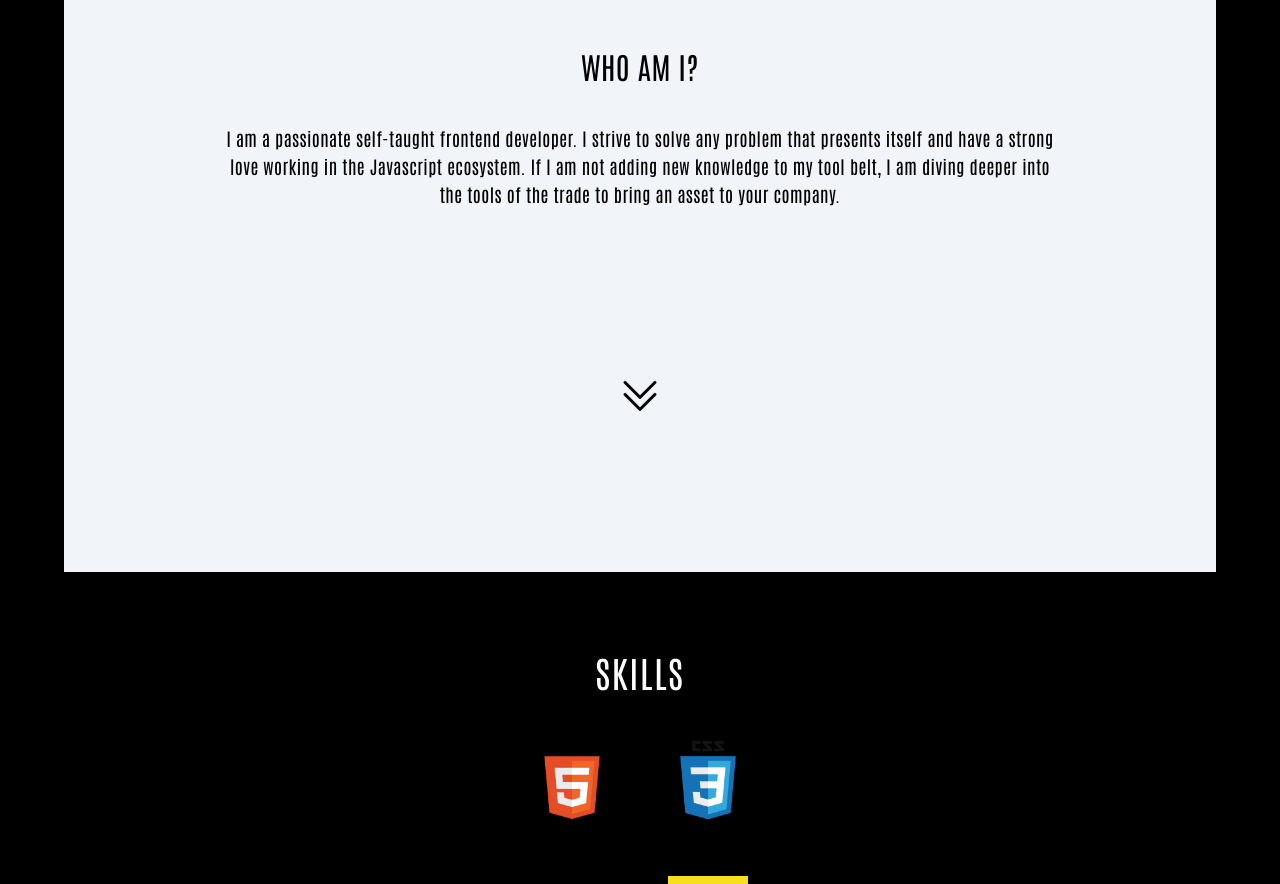
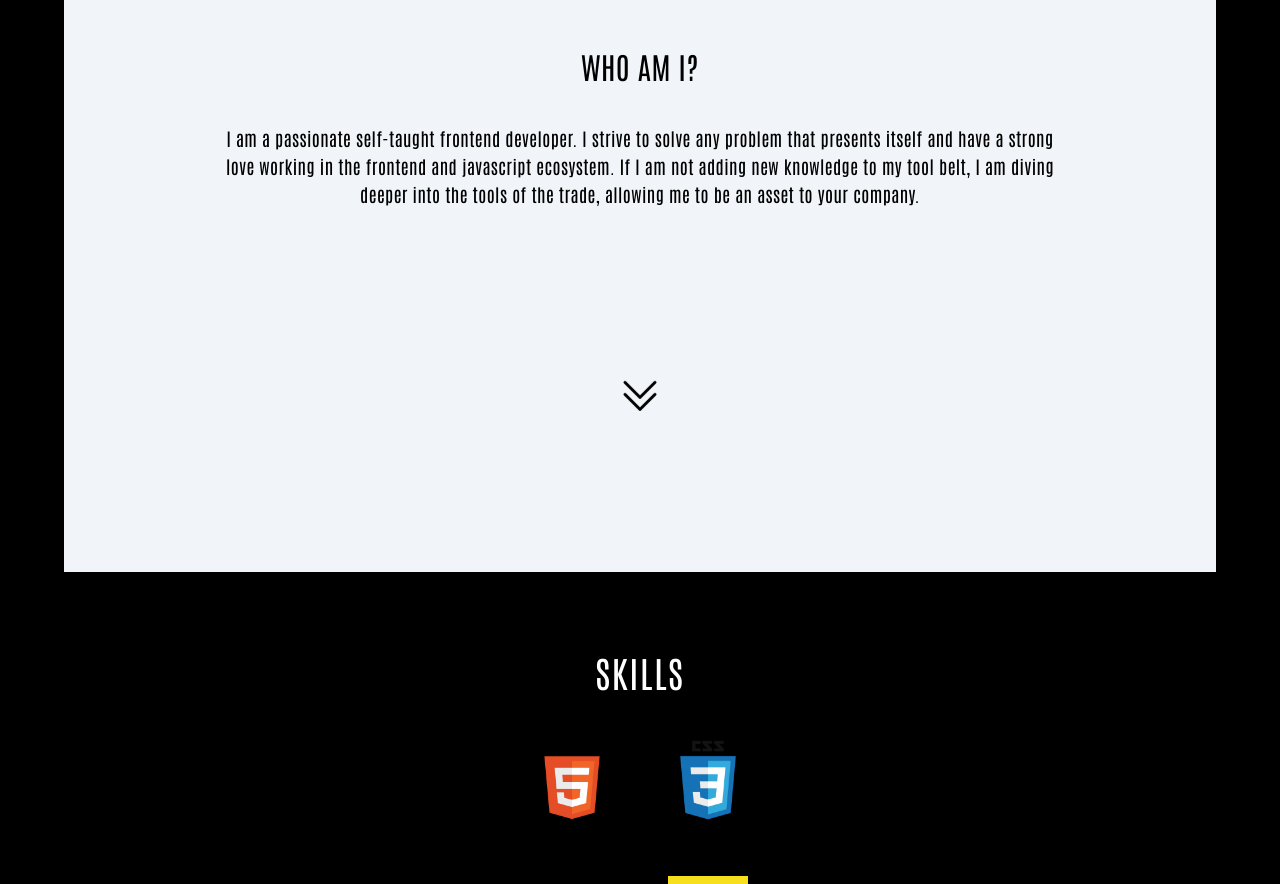
Before and after one commit to mdubelbeis/portfolio-v2, a React (Vite) app: page / in a window 1280 px wide. Shown: the part 1080-1964 px from the top of the page. Built offline with nearby package versions, Linux system fonts and the light colour scheme.

Commit message:
changed about me text content

```diff
--- a/src/components/About.tsx
+++ b/src/components/About.tsx
@@ -10,8 +10,8 @@ const About: React.FC = () => {
       <div className="md:w-9/12">
         <p className="text-center text-lg">
           I am a passionate self-taught frontend developer. I strive to solve any problem that presents itself and have
-          a strong love working in the Javascript ecosystem. If I am not adding new knowledge to my tool belt, I am
-          diving deeper into the tools of the trade to bring an asset to your company.
+          a strong love working in the frontend and javascript ecosystem. If I am not adding new knowledge to my tool belt, I am
+          diving deeper into the tools of the trade, allowing me to be an asset to your company.
         </p>
       </div>
       <ArrowDown top="top-32" elementTarget="#skills" />
```
